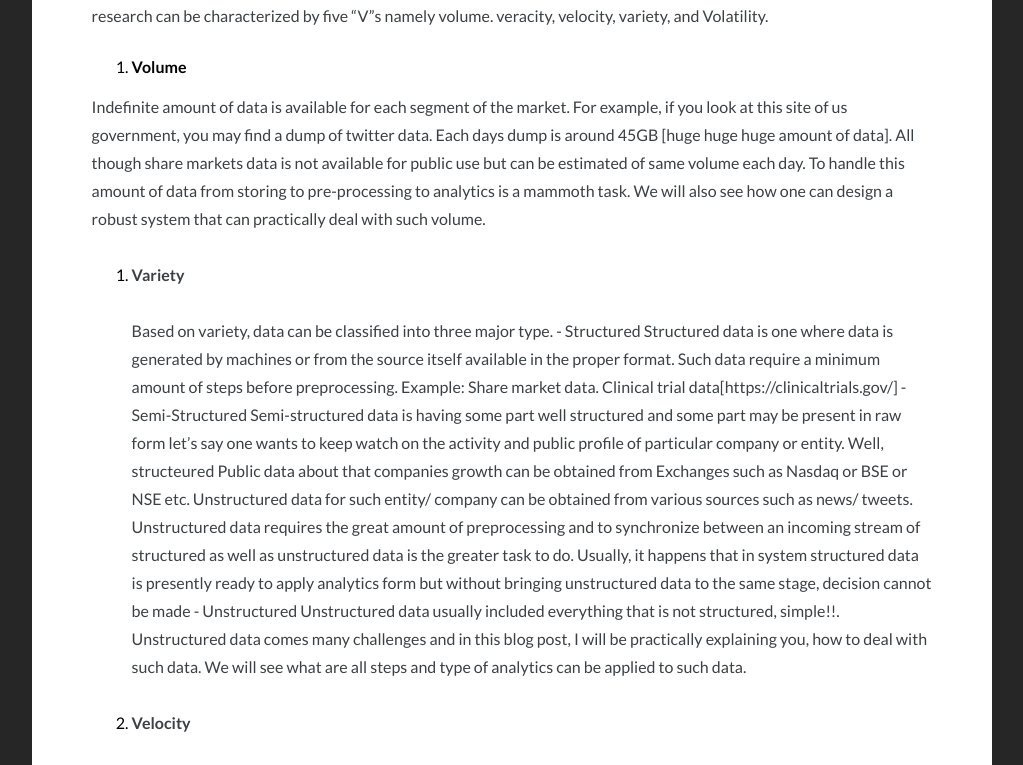
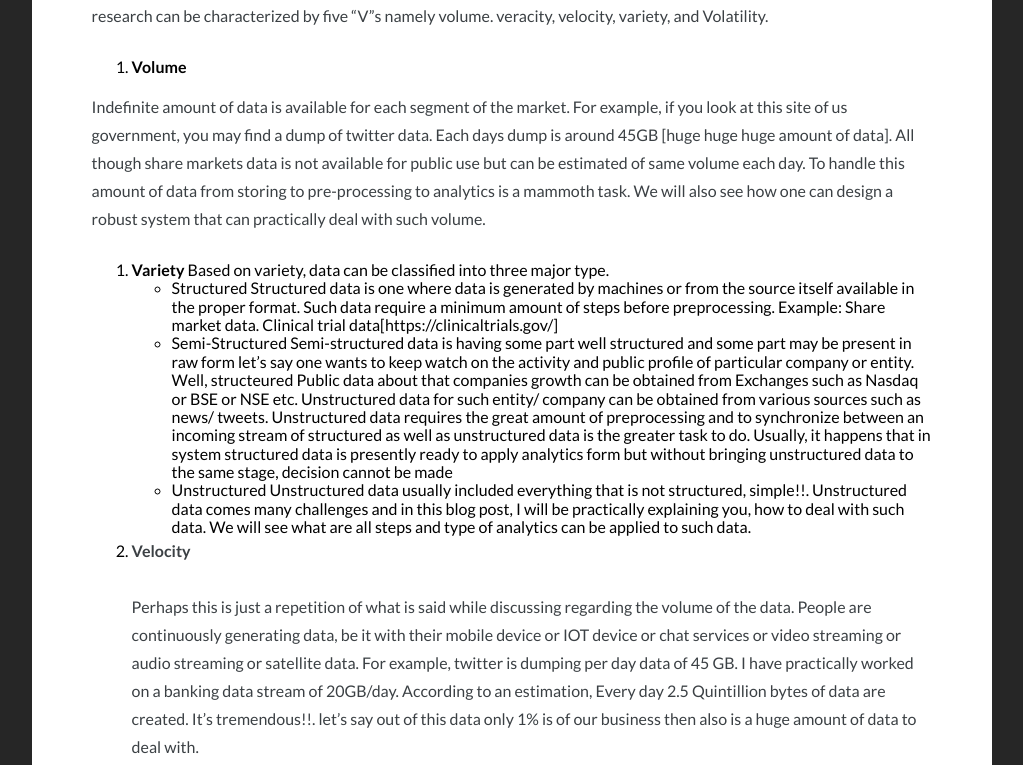
Before and after one commit to snlpatel001213/snlpatel001213_old.github.io, a Jekyll site: the page built from _posts/2017-07-12-Understanding-The-Butterfly-Effect---Market-Intelligence.md, in a window 1280 px wide and 900 px high, scrolled down 796 px, cut to the strip 0-765 px from the top of the window. Shown: the whole strip, without its empty margins (128-1151 px from the left). Built offline with Jekyll 4.4.1, drawn with Linux system fonts in a browser that asks for light colours; comment, search, counter and statistics services are not loaded; some of the changed text lies outside the part shown.

Commit message:
chages done

```diff
--- a/_posts/2017-07-12-Understanding-The-Butterfly-Effect---Market-Intelligence.md
+++ b/_posts/2017-07-12-Understanding-The-Butterfly-Effect---Market-Intelligence.md
@@ -16,8 +16,7 @@ For example, if you look at this site of us government, you may find a dump of t
 To handle this amount of data from storing to pre-processing to analytics is a mammoth task. We will also see how one can design a robust system that can practically deal with such volume.
 
 2. __Variety__
-
-    Based on variety, data can be classified into three major type.
+  Based on variety, data can be classified into three major type.
 - Structured
 Structured data is one where data is generated by machines or from the source itself available in the proper format. Such data require a minimum amount of steps before preprocessing.
 Example\: Share market data. Clinical trial data[https://clinicaltrials.gov/]
@@ -61,12 +60,12 @@ In this blog post, our discussion will be mostly centered about how to deal with
 As soon as we decide our subject of interest, we decide some entities or factor to keep watch over. Altering state of such entities/ factors may help us in providing “competitive intelligence”
 
     An entity may be :
-    * A political party of the country or another country
-    * A company whose share value is of our interest
-    * A medicinal agent discovered for particular disease
-    * Spread of disease and related medicinal sale
-    * Supply chain management
-    * release of a new product in market
+    - A political party of the country or another country
+    - A company whose share value is of our interest
+    - A medicinal agent discovered for particular disease
+    - Spread of disease and related medicinal sale
+    - Supply chain management
+    - Release of a new product in market
 
     This is a much wider topic to deal with, almost all part of market research aims for actionable competitive intelligence.Such entities of interest may of two type :
 
```
Also changed, not shown: _posts/2017-07-12-sweden-beautiful-forest.markdown (+0 -7 lines).
